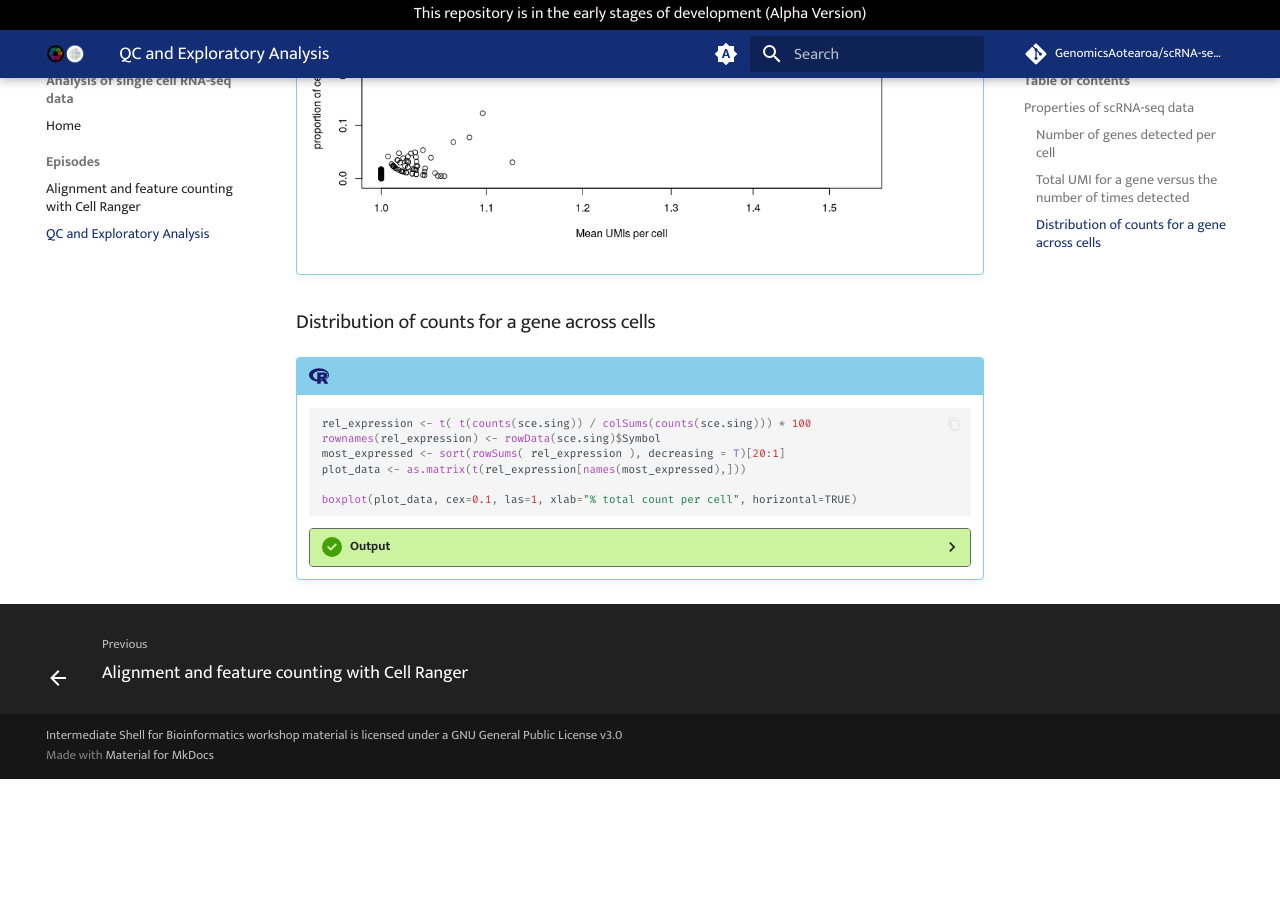
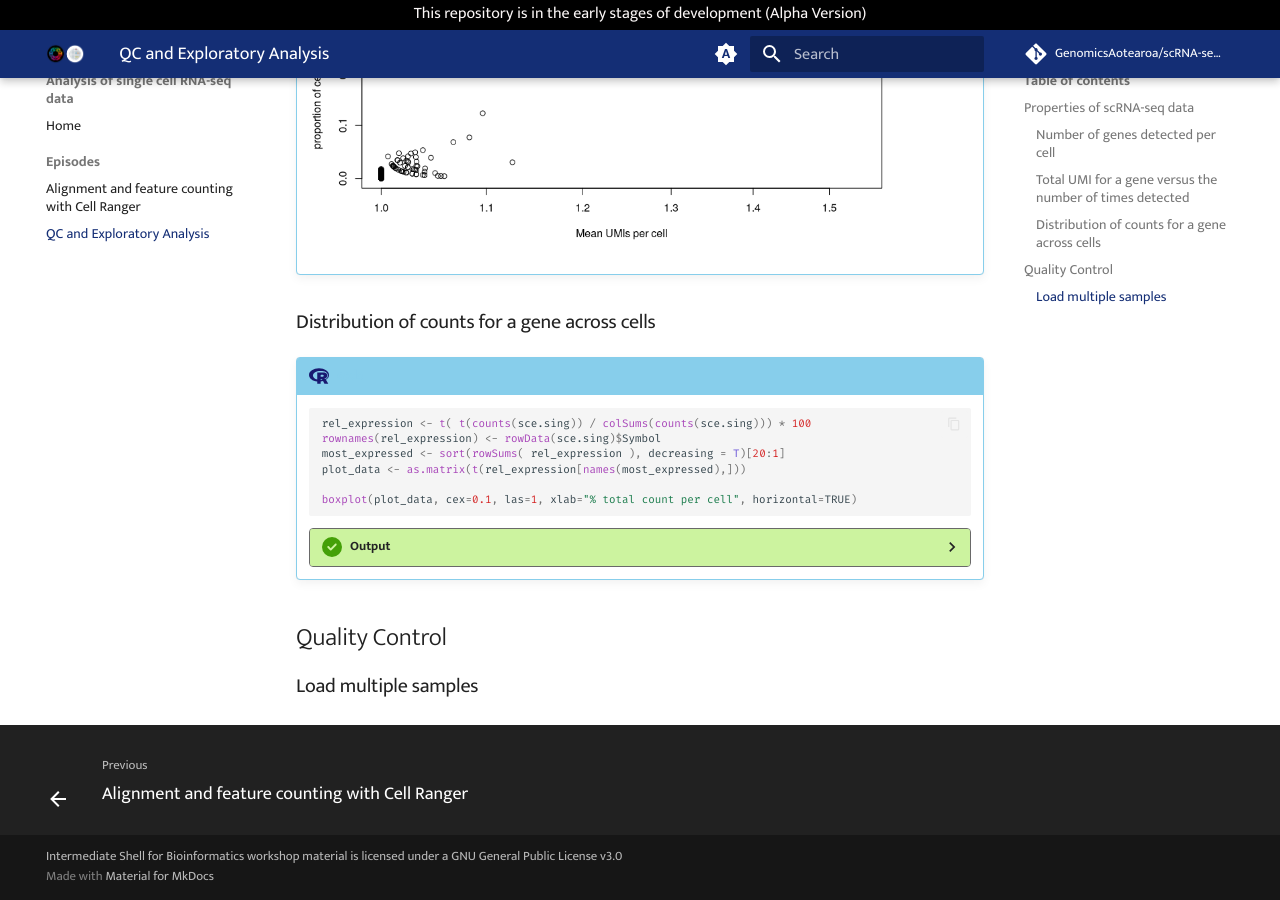
Before and after one commit to GenomicsAotearoa/scRNA-seq-data-analysis, an MkDocs documentation site: the page built from docs/episodes /2.md, in a window 1280 px wide and 900 px high, scrolled down 2199 px. Built offline with MkDocs 1.6.1 and Material for MkDocs 9.7.7, drawn with Linux system fonts in a browser that asks for light colours; comment, search, counter and statistics services are not loaded; before the commit the page ends 2978 px from its top, so only the background shows below that.

Commit message:
load mulitple samples

```diff
--- a/docs/episodes /2.md
+++ b/docs/episodes /2.md
@@ -134,3 +134,7 @@
     ??? circle-check "Output"
 
         ![image](../r_images/3_distribution_of_counts.png)
+
+## Quality Control
+
+### Load multiple samples
```
